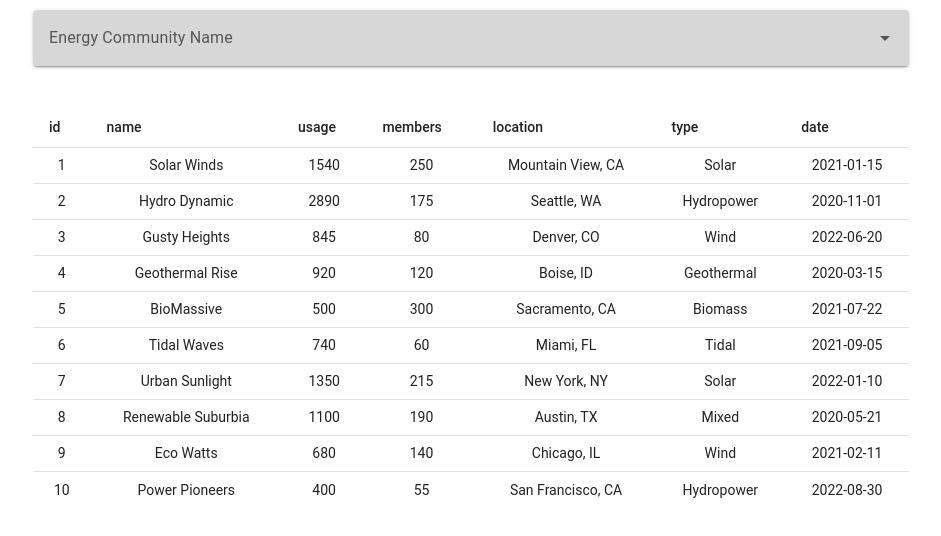
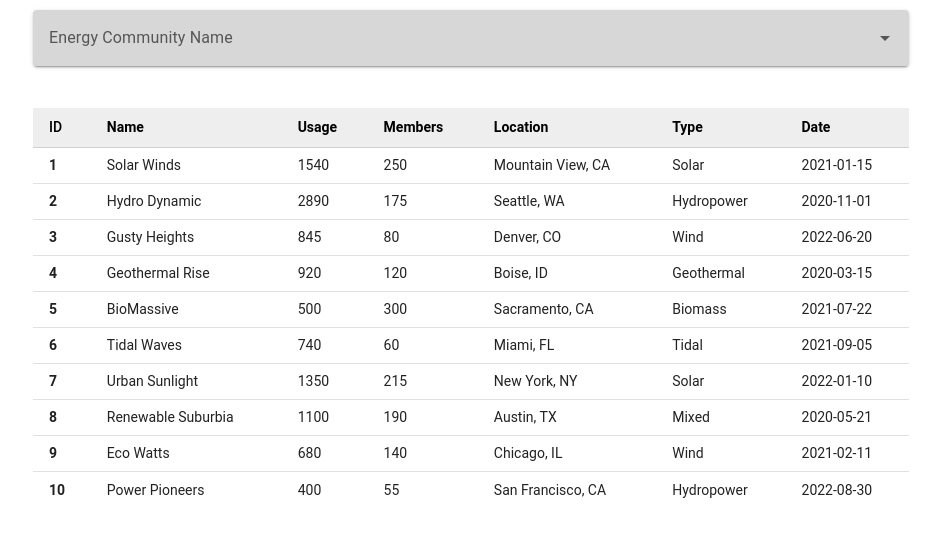
Before and after one commit to danish981/vue3-challenge-energy-communities, a Vue app: page / in a window 1280 px wide. Shown: the top 536 px of the page, without its empty margins (169-1110 px from the left). Built offline with nearby package versions, Linux system fonts and the light colour scheme.

Commit message:
datatable more styled

```diff
--- a/src/components/EnergyCommunityTable.vue
+++ b/src/components/EnergyCommunityTable.vue
@@ -5,43 +5,43 @@
 
   <div class="middle-centered">
     <v-table density="compact">
-      <thead>
-      <tr>
+      <thead class="border border-b">
+      <tr class="bg-grey-lighten-3">
         <th class="text-left">
-          id
+          ID
         </th>
-        <th class="text-left">
-          name
+        <th class="text-left font-weight-bold">
+          Name
         </th>
-        <th class="text-left">
-          usage
+        <th class="text-left font-weight-bold">
+          Usage
         </th>
-        <th class="text-left">
-          members
+        <th class="text-left font-weight-bold">
+          Members
         </th>
-        <th class="text-left">
-          location
+        <th class="text-left font-weight-bold">
+          Location
         </th>
-        <th class="text-left">
-          type
+        <th class="text-left font-weight-bold">
+          Type
         </th>
-        <th class="text-left">
-          date
+        <th class="text-left font-weight-bold">
+          Date
         </th>
       </tr>
       </thead>
       <tbody>
       <tr
           v-for="item in energyCommunities"
-          :key="item.name"
+          :key="item.id"
       >
-        <td>{{ item.id }}</td>
-        <td>{{ item.name }}</td>
-        <td>{{ item.energyUsage }}</td>
-        <td>{{ item.members }}</td>
-        <td>{{ item.location }}</td>
-        <td>{{ item.energyType }}</td>
-        <td>{{ item.startDate }}</td>
+        <td class="text-left font-weight-bold">{{ item.id }}</td>
+        <td class="text-left">{{ item.name }}</td>
+        <td class="text-left">{{ item.energyUsage }}</td>
+        <td class="text-left">{{ item.members }}</td>
+        <td class="text-left">{{ item.location }}</td>
+        <td class="text-left">{{ item.energyType }}</td>
+        <td class="text-left">{{ item.startDate }}</td>
       </tr>
       </tbody>
     </v-table>
@@ -53,13 +53,9 @@
 <script setup>
 // TODO: Use Pinia for state management and Vue Composition API for component logic
 
-
-import {ref} from "vue";
 import energyCommunities from "@/mocked-data/energyCommunities";
 
 // const energyCommunities = ref([])
-
-
 
 
 </script>
```
